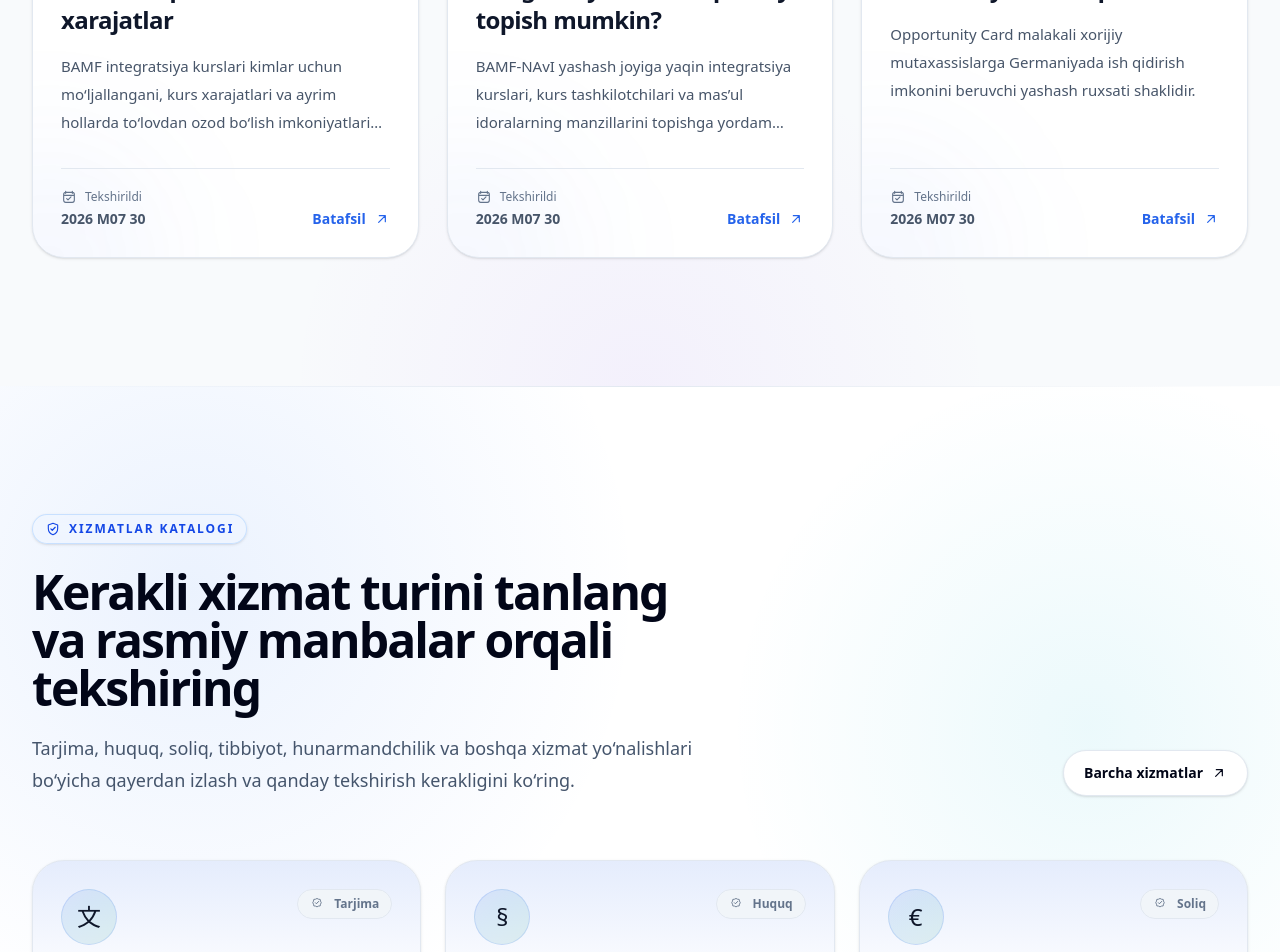
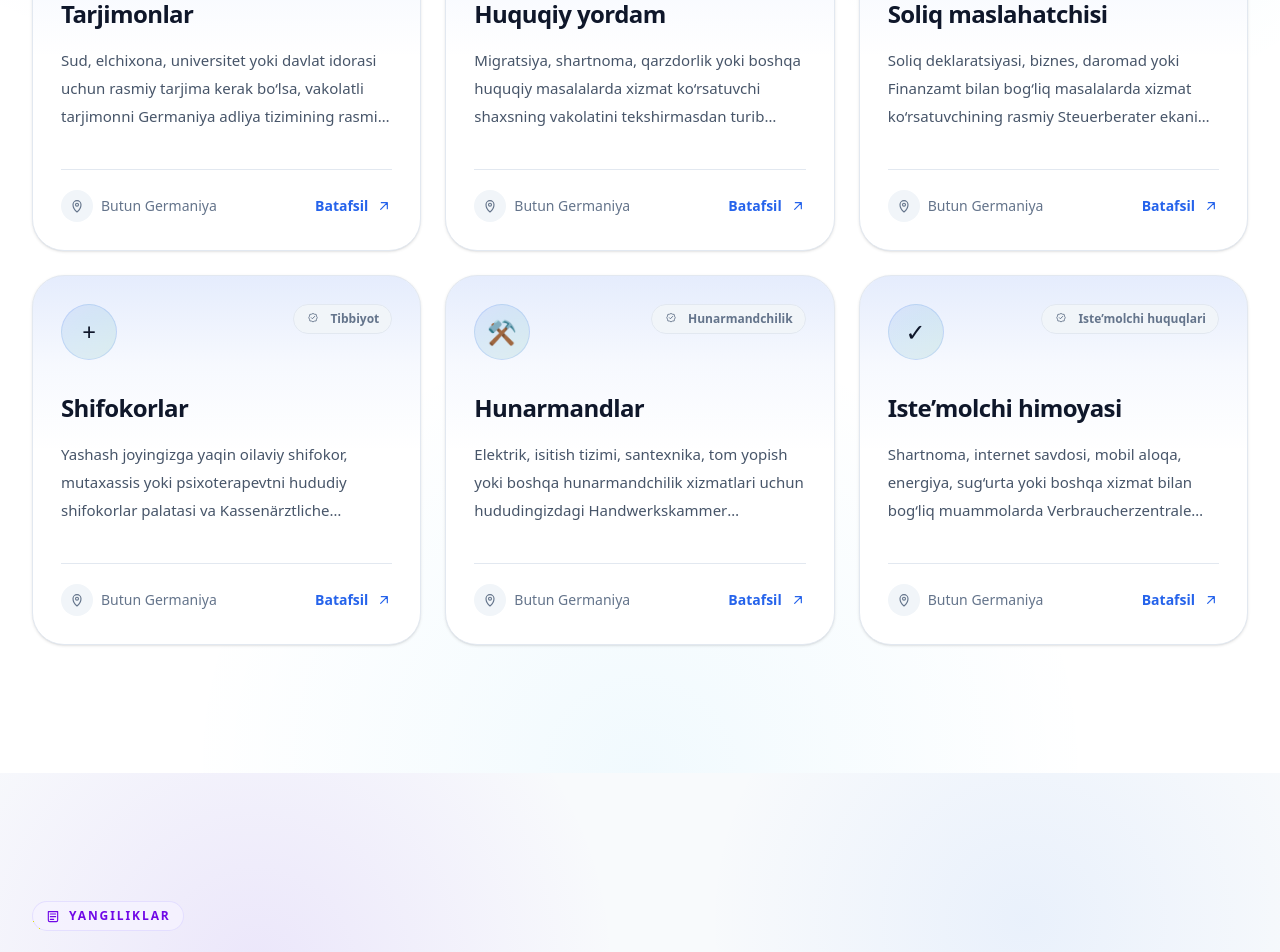
Before and after one commit to ZafarUsarov/vatandoshlar-portal, a Next.js app: page /uz in a window 1280 px wide. Shown: the part 6440-7392 px from the top of the page. Built offline with nearby package versions, Linux system fonts and the light colour scheme.

Commit message:
refactor(home): restore popular specialist categories

```diff
--- a/app/page.tsx
+++ b/app/page.tsx
@@ -4,6 +4,7 @@ import Header from "../components/Header";
 import GuidePreviewSection from "../components/home/GuidePreviewSection";
 import JobsSection from "../components/JobsSection";
 import NewsSection from "../components/NewsSection";
+import PopularCategoriesSection from "../components/home/PopularCategoriesSection";
 import Reveal from "../components/Reveal";
 import SearchSection from "../components/SearchSection";
 import ServicesSection from "../components/ServicesSection";
@@ -11,7 +12,6 @@ import {
   FinalCtaSection,
   HeroSection,
   HomeFooter,
-  PopularCategoriesSection,
   StatisticsSection,
 } from "../components/home";
 
@@ -40,11 +40,11 @@ export default function HomePage() {
         </Reveal>
 
         <Reveal>
-          <NewsSection />
+          <ServicesSection />
         </Reveal>
 
         <Reveal>
-          <ServicesSection />
+          <NewsSection />
         </Reveal>
 
         <Reveal>
```
